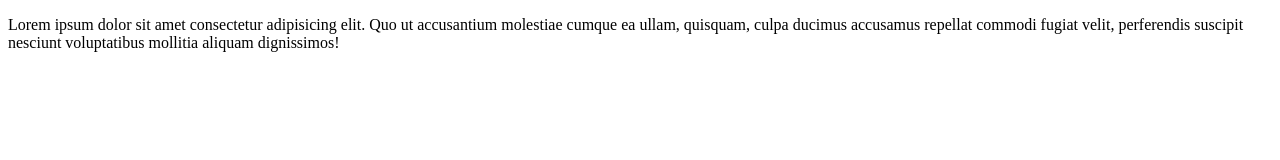
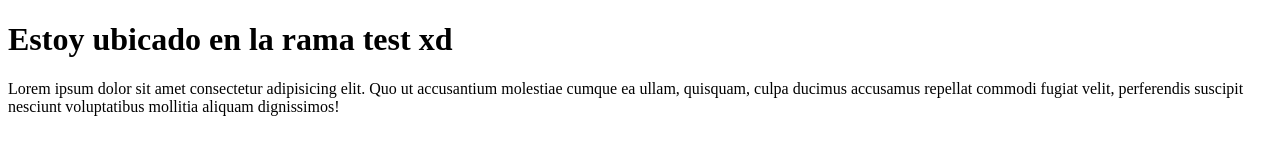
Before and after one commit to Allan021/PracticandoGIT, a plain HTML site: page index.html in a window 1280 px wide. Drawn offline with Linux system fonts and the light colour scheme.

Commit message:
Agregando mas informacion a la rama test

```diff
--- a/index.html
+++ b/index.html
@@ -6,9 +6,12 @@
     <title>Practica con Git</title>
 </head>
 <body>
+
     <div class="contendor">
+<h1>Estoy ubicado en la rama test xd</h1>
+        <p>Lorem ipsum dolor sit amet consectetur adipisicing elit. Quo ut accusantium molestiae cumque ea ullam, quisquam, culpa ducimus accusamus repellat commodi fugiat velit, perferendis suscipit nesciunt voluptatibus mollitia aliquam dignissimos!</p>
 
-        <p>Lorem ipsum dolor sit amet consectetur adipisicing elit. Quo ut accusantium molestiae cumque ea ullam, quisquam, culpa ducimus accusamus repellat commodi fugiat velit, perferendis suscipit nesciunt voluptatibus mollitia aliquam dignissimos!</p>
+
     </div>
 
 </body>
```
